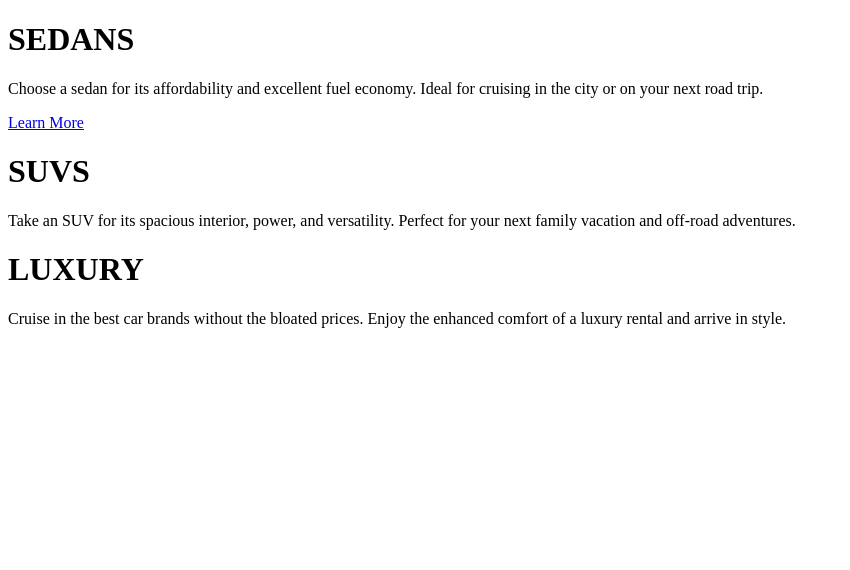
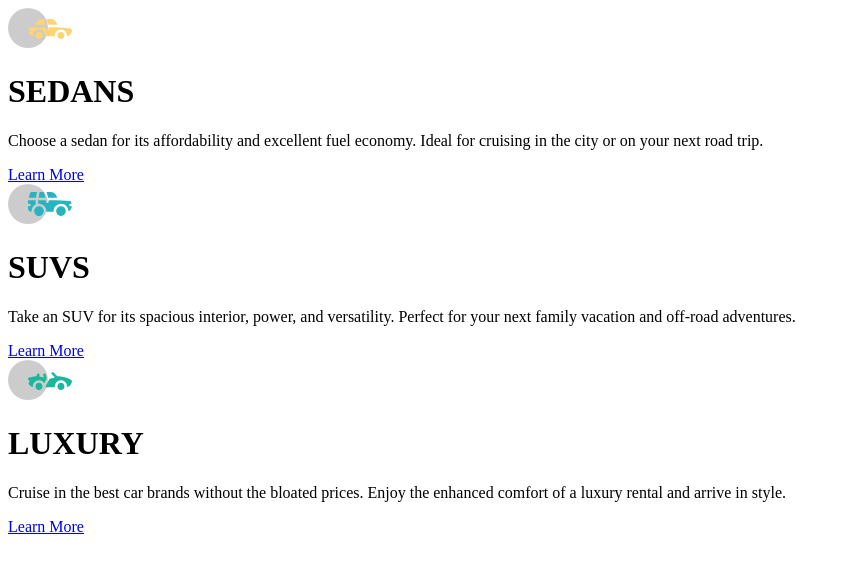
Before and after one commit to IrieBee/fem-3column-card, a plain HTML site: page index.html in a window 1280 px wide. Shown: the whole page, without its empty margins (0-850 px from the left). Drawn offline with Linux system fonts and the light colour scheme.

Commit message:
Add logos

```diff
--- a/index.html
+++ b/index.html
@@ -15,17 +15,22 @@
 <body>
     <main>
         <div class="type">
+            <img src="images/icon-sedans.svg" alt="logo for sedan car">
             <h1>SEDANS</h1>
             <p class="text">Choose a sedan for its affordability and excellent fuel economy. Ideal for cruising in the city or on your next road trip.</p>
             <a href="#" target="_blank">Learn More</a>
         </div>
         <div class="type">
+            <img src="images/icon-suvs.svg" alt="logo for suv car">
             <h1>SUVS</h1>
             <p class="text">Take an SUV for its spacious interior, power, and versatility. Perfect for your next family vacation and off-road adventures. </p>
+            <a href="#" target="_blank">Learn More</a>
         </div>
         <div class="type">
+            <img src="images/icon-luxury.svg" alt="logo for luxury car">
             <h1>LUXURY</h1>
             <p class="text">Cruise in the best car brands without the bloated prices. Enjoy the enhanced comfort of a luxury rental and arrive in style.</p>
+            <a href="#" target="_blank">Learn More</a>
         </div>
     </main>
 </body>
```
